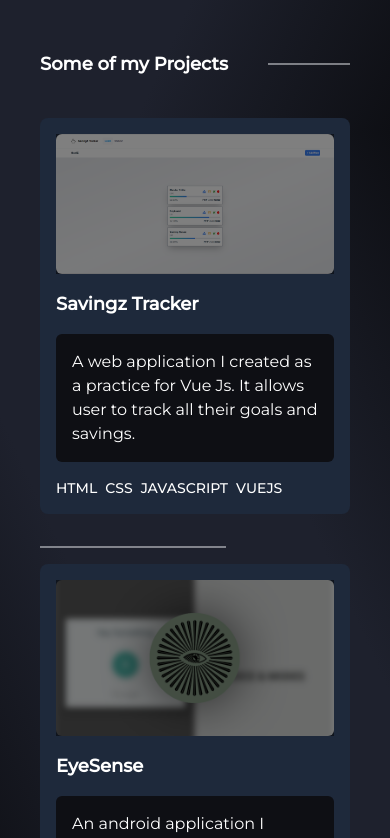
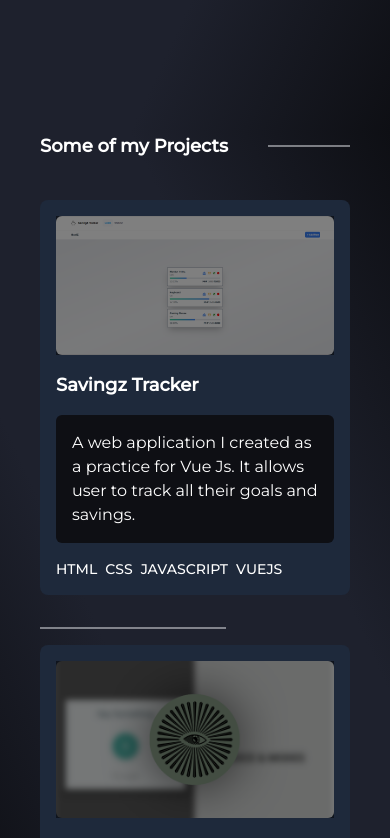
Before and after one commit to Zeaventyyy/My-Portfolio, a React (Create React App) app: page / in a window 390 px wide. Shown: the part 2400-3238 px from the top of the page. Built offline with nearby package versions, Linux system fonts and the light colour scheme.

Commit message:
Fixed mobile view

```diff
--- a/src/landingpage/project/project.jsx
+++ b/src/landingpage/project/project.jsx
@@ -5,7 +5,7 @@ import Eyesense from '../../icons/eyesense.png';
 function Project() {
   return (
     <div className="h-full container mx-auto">
-      <div className="flex flex-col sm:flex-row justify-center items-center h-full px-10 lg:w-[52rem] mx-auto ">
+      <div className="flex flex-col sm:flex-row md:justify-center md:items-center h-full px-10 lg:w-[52rem] mx-auto ">
         <section className="flex flex-col w-full text-white justify-center md:justify-center md:h-full">
           <div className="flex justify-start mb-10 w-full">
             <p className="text-lg md:text-2xl mr-10 font-semibold ">
```
